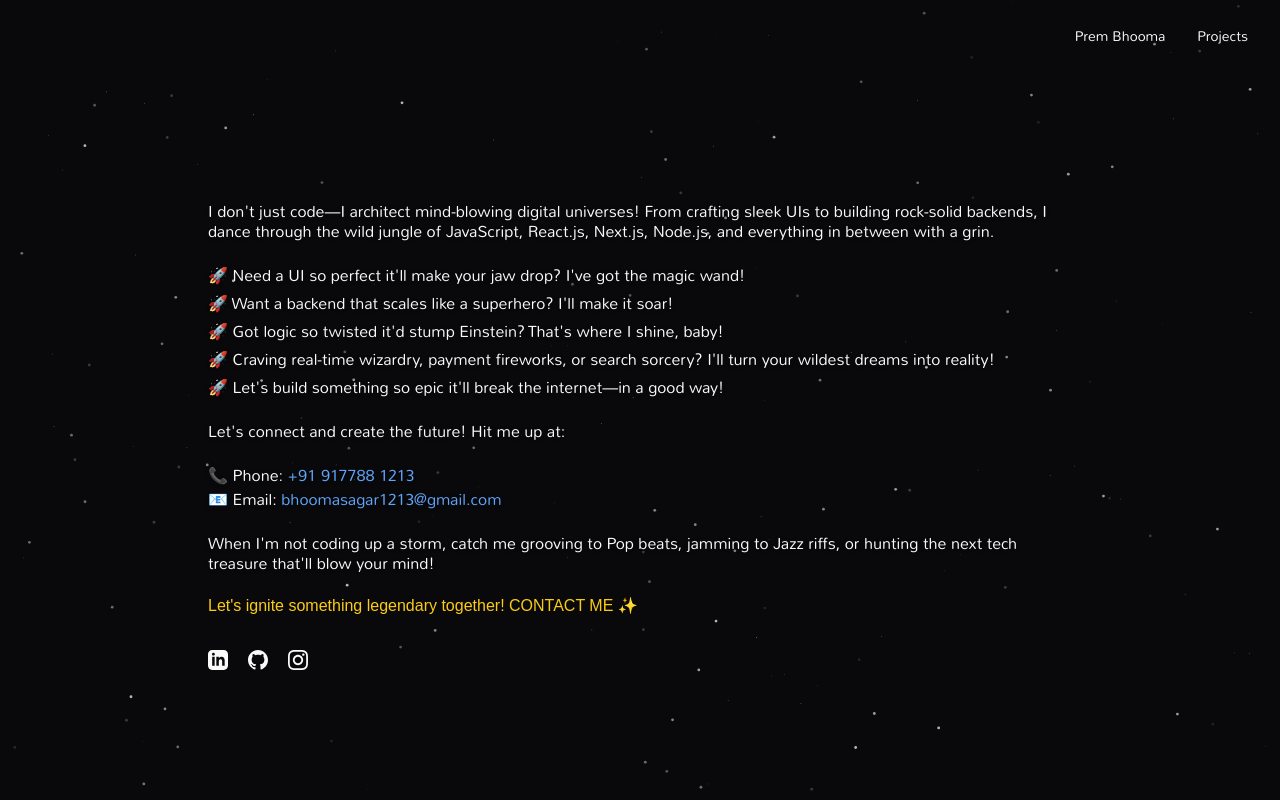
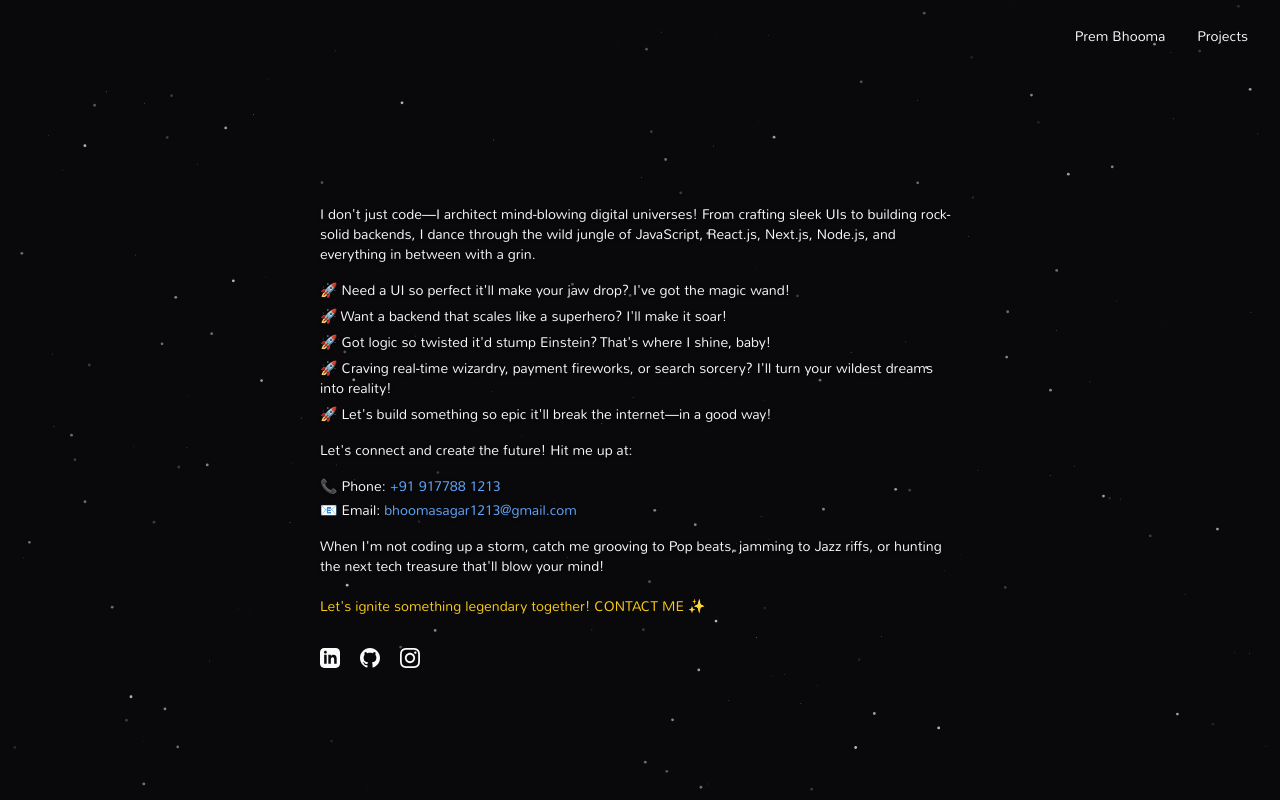
Before and after one commit to PremBhooma/portfolio, a Next.js app: page /contact in a window 1280 px wide. Built offline with nearby package versions, Linux system fonts and the light colour scheme; no server answers.

Commit message:
feat: implement service worker caching, add contact page, and create ProjectCard component

```diff
--- a/src/app/contact/page.js
+++ b/src/app/contact/page.js
@@ -58,11 +58,11 @@ export default function ContactPage() {
         <Particles className="absolute inset-0" quantity={200} ease={100} refresh />
         <Navigation />
         <div className="flex-1 flex justify-center items-center z-10">
-          <div className="mx-auto max-w-4xl px-6 lg:px-4 py-10">
-            <div className="space-y-4 animate-pulse">
-              <div className="h-4 w-full bg-white/5 rounded" />
-              <div className="h-4 w-5/6 bg-white/5 rounded" />
-              <div className="h-4 w-4/6 bg-white/5 rounded" />
+          <div className="mx-auto w-full max-w-2xl px-6 lg:px-4 py-8">
+            <div className="space-y-3 animate-pulse">
+              <div className="h-3 w-full bg-white/5 rounded" />
+              <div className="h-3 w-5/6 bg-white/5 rounded" />
+              <div className="h-3 w-4/6 bg-white/5 rounded" />
             </div>
           </div>
         </div>
@@ -76,12 +76,12 @@ export default function ContactPage() {
         <Particles className="absolute inset-0" quantity={200} ease={100} refresh />
         <Navigation />
         <div className="flex-1 flex justify-center items-center z-10">
-          <div className="mx-auto max-w-4xl px-6 lg:px-4 py-10">
-            <div className="space-y-6 text-sm lg:text-[16px] font-nunitoLight drop-shadow">
+          <div className="mx-auto w-full max-w-2xl px-6 lg:px-4 py-8">
+            <div className="space-y-4 text-[13px] leading-relaxed lg:text-sm font-nunitoLight drop-shadow">
               <p>{content?.intro}</p>
 
               {content?.highlights?.length > 0 && (
-                <ul className="list-none space-y-2">
+                <ul className="list-none space-y-1.5">
                   {content.highlights.map((item, i) => (
                     <li key={i}>{item}</li>
                   ))}
@@ -121,8 +121,8 @@ export default function ContactPage() {
               {content?.closingText && <p>{content.closingText}</p>}
             </div>
 
-            <div className="mt-5">
-              <Link href="/contact" className="inline-flex items-center text-yellow-400 hover:text-yellow-300">
+            <div className="mt-5 text-[13px] lg:text-sm font-nunitoLight">
+              <Link href="/contact" className="inline-flex items-center text-yellow-400 transition-colors hover:text-yellow-300">
                 {content?.ctaText || "Let's ignite something legendary together! CONTACT ME ✨"}
               </Link>
             </div>
--- a/src/components/projects/ProjectCard.jsx
+++ b/src/components/projects/ProjectCard.jsx
@@ -59,7 +59,7 @@ export default function ProjectCard({ project, index, id }) {
           </div>
         )}
 
-        {project.description && <p className="mt-4 text-[13px] leading-relaxed font-nunitoLight text-white/70">{project.description}</p>}
+        {project.description && <p className="mt-4 text-[13px] leading-relaxed lg:text-sm font-nunitoLight text-white/70">{project.description}</p>}
 
         {hasDetails && (
           <>
@@ -75,7 +75,7 @@ export default function ProjectCard({ project, index, id }) {
 
             <div className={`grid transition-[grid-template-rows,opacity] duration-400 ease-out ${open ? "mt-4 grid-rows-[1fr] opacity-100" : "grid-rows-[0fr] opacity-0"}`}>
               <div className="overflow-hidden">
-                <div className="space-y-5 border-t border-white/10 pt-4 text-[13px] font-nunitoLight text-white/70">
+                <div className="space-y-5 border-t border-white/10 pt-4 text-[13px] lg:text-sm font-nunitoLight text-white/70">
                   {project.features?.length > 0 && (
                     <section>
                       <h3 className="mb-2 text-[11px] uppercase tracking-[0.18em] text-white/40">Key features</h3>
```
Also changed, not shown: public/sw.js.
